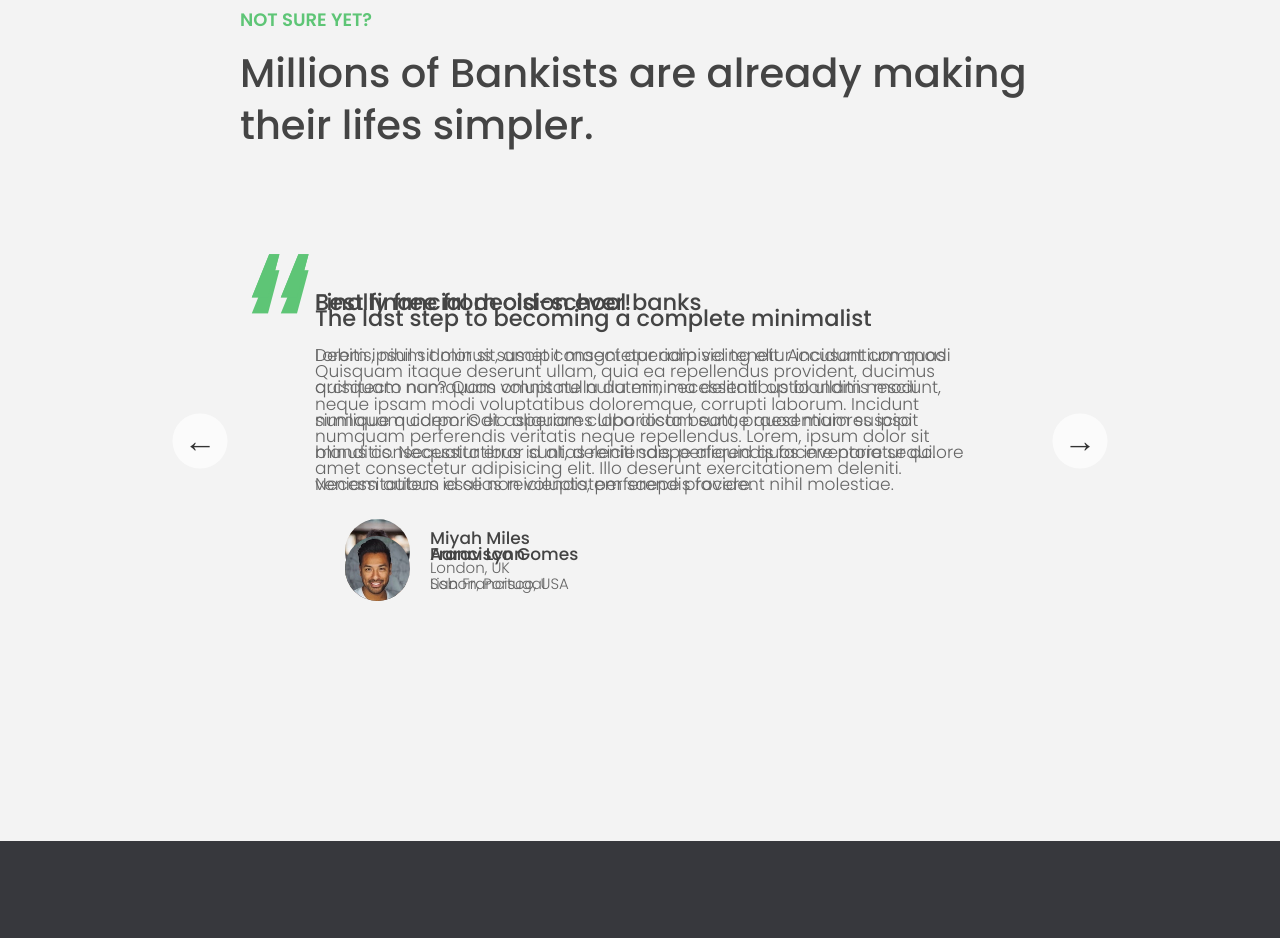
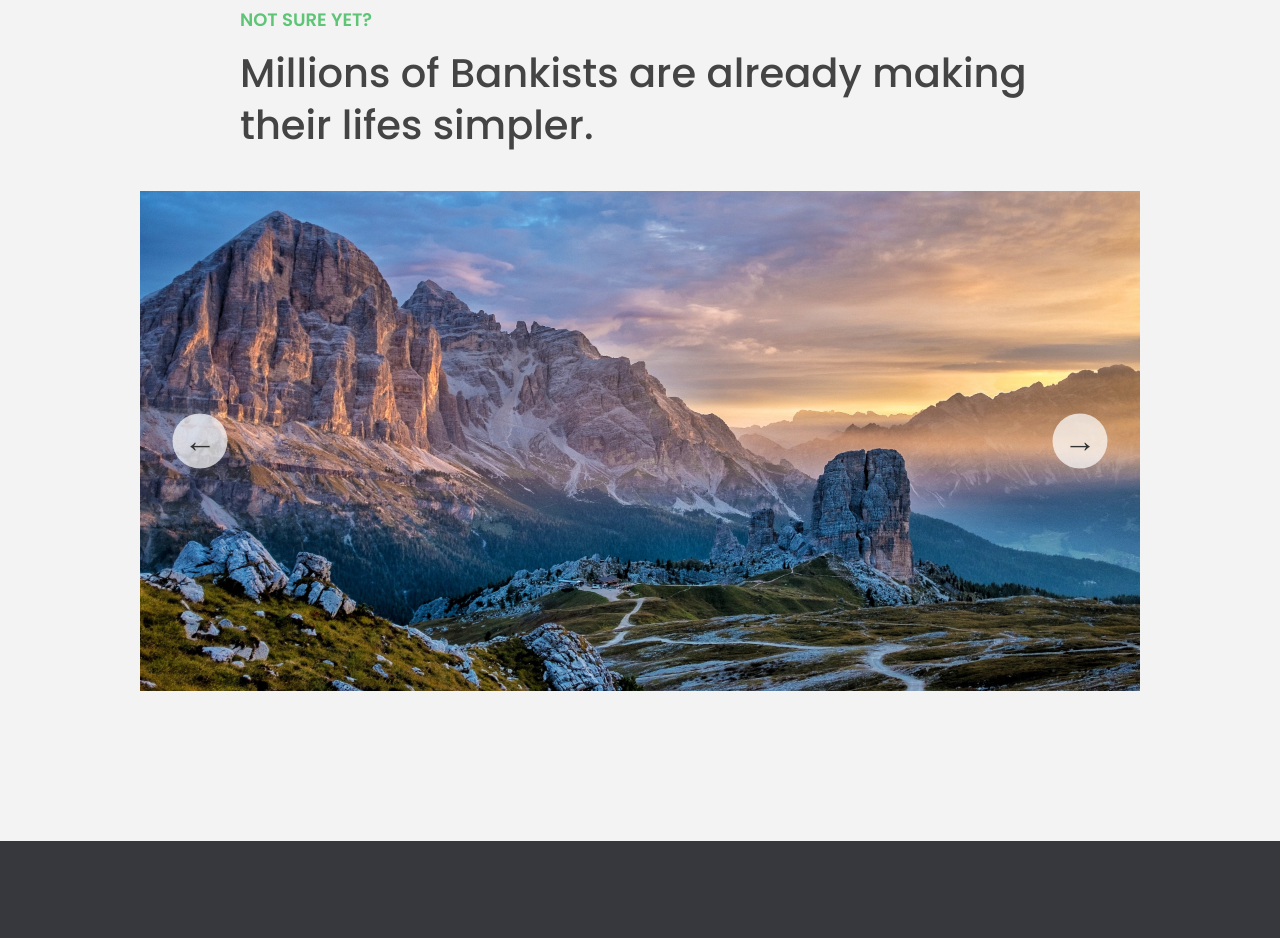
Before and after one commit to NasirMustafayev/jscourse, a plain HTML site: page bankistdom/index.html in a window 1280 px wide. Shown: the part 3355-4293 px from the top of the page. Drawn offline with Linux system fonts and the light colour scheme.

Commit message:
Fiftyfiveth commit BankistDOM Slider with pictures

```diff
--- a/bankistdom/index.html
+++ b/bankistdom/index.html
@@ -215,7 +215,7 @@
       </div>
 
       <div class="slider">
-        <div class="slide slide--1">
+        <!-- <div class="slide slide--1">
           <div class="testimonial">
             <h5 class="testimonial__header">Best financial decision ever!</h5>
             <blockquote class="testimonial__text">
@@ -273,12 +273,13 @@
               <p class="testimonial__location">Lisbon, Portugal</p>
             </address>
           </div>
-        </div>
+        </div> -->
 
-        <!-- <div class="slide"><img src="img/img-1.jpg" alt="Photo 1" /></div>
+        <div class="slide"><img src="img/img-1.jpg" alt="Photo 1" /></div>
         <div class="slide"><img src="img/img-2.jpg" alt="Photo 2" /></div>
         <div class="slide"><img src="img/img-3.jpg" alt="Photo 3" /></div>
-        <div class="slide"><img src="img/img-4.jpg" alt="Photo 4" /></div> -->
+        <div class="slide"><img src="img/img-4.jpg" alt="Photo 4" /></div>
+
         <button class="slider__btn slider__btn--left">&larr;</button>
         <button class="slider__btn slider__btn--right">&rarr;</button>
         <div class="dots"></div>
--- a/bankistdom/script.js
+++ b/bankistdom/script.js
@@ -26,7 +26,11 @@ const tabContainer = document.querySelector(".operations__tab-container");
 const tabContent = document.querySelectorAll(".operations__content");
 
 const imgsLazy = document.querySelectorAll("img[data-src]");
-const sliders = document.querySelectorAll("slide");
+
+const slides = document.querySelectorAll(".slide");
+const slider = document.querySelector(".slider");
+const sliderBtnLeft = document.querySelector(".slider__btn--left");
+const sliderBtnRight = document.querySelector(".slider__btn--right");
 //----------------------------------------------------//
 
 // Modal window
@@ -262,3 +266,30 @@ imgsLazy.forEach(imgs => {
 //----------------------------------------------------//
 
 //Slider
+
+let currentSlide = 0;
+const maxSlide = slides.length;
+
+const goToSlide = function (slide) {
+  slides.forEach((slider, index) => slider.style.transform =
+    `translateX(${100 * (index - slide)}%)`
+  )
+}
+
+goToSlide(0);
+
+const nextSlide = function () {
+  if (currentSlide === maxSlide - 1) currentSlide = 0;
+  currentSlide++;
+
+  goToSlide(currentSlide);
+}
+const previousSlide = function () {
+  if (currentSlide === 0) currentSlide = maxSlide;
+  currentSlide--;
+
+  goToSlide(currentSlide);
+}
+
+sliderBtnRight.addEventListener("click", nextSlide)
+sliderBtnLeft.addEventListener("click", previousSlide)
```
